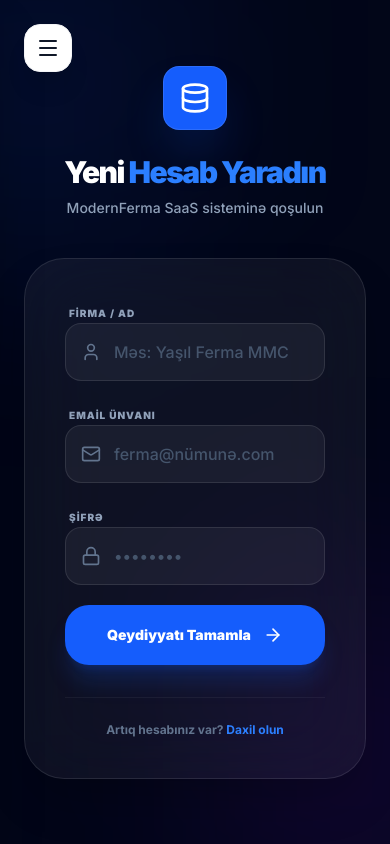
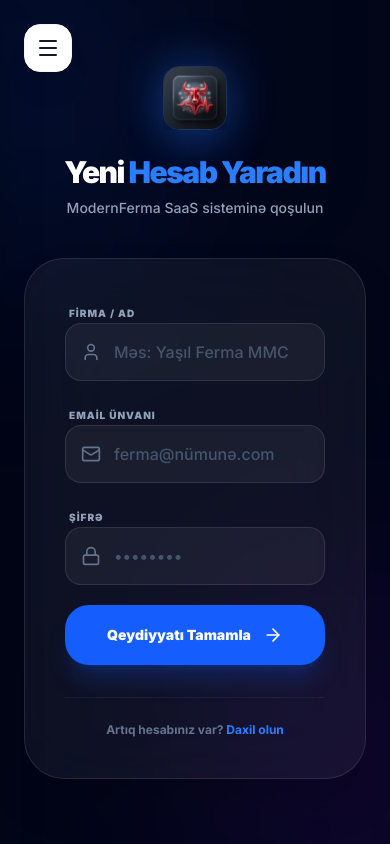
Before and after one commit to ezizovrufet26-bot/modern-ferma, a Next.js app: page /register in a window 390 px wide. Built offline with nearby package versions, Linux system fonts and the light colour scheme.

Commit message:
final: mobile optimization and auto-activate users

```diff
--- a/src/app/api/register/route.ts
+++ b/src/app/api/register/route.ts
@@ -31,7 +31,7 @@
         name,
         email,
         password: hashedPassword,
-        isActive: false, // Default olaraq passiv
+        isActive: true, // Qeydiyyatdan sonra dərhal aktiv olsun
         role: 'USER',
       },
     });
--- a/src/app/register/page.tsx
+++ b/src/app/register/page.tsx
@@ -48,9 +48,9 @@
           <div className="w-20 h-20 bg-emerald-500 rounded-full flex items-center justify-center mx-auto mb-8 shadow-2xl shadow-emerald-500/20">
             <CheckCircle2 className="w-10 h-10 text-white" />
           </div>
-          <h2 className="text-3xl font-black text-white mb-4">Müraciətiniz Alındı!</h2>
+          <h2 className="text-3xl font-black text-white mb-4">Xoş Gəldiniz!</h2>
           <p className="text-slate-400 font-medium mb-8">
-            Hesabınız yaradıldı. Rufet bəy tərəfindən təsdiqləndikdən sonra daxil ola biləcəksiniz. Zəhmət olmasa bizimlə əlaqə saxlayın.
+            Hesabınız uğurla yaradıldı. Artıq daxil olaraq fermanızı idarə etməyə başlaya bilərsiniz.
           </p>
           <Link href="/login" className="inline-flex items-center gap-2 text-blue-500 font-black uppercase tracking-widest hover:text-blue-400 transition-colors">
             Giriş səhifəsinə qayıt <ArrowRight className="w-4 h-4" />
@@ -68,8 +68,9 @@
 
       <div className="w-full max-w-md relative z-10">
         <div className="text-center mb-10">
-          <div className="w-16 h-16 bg-blue-600 rounded-2xl flex items-center justify-center mx-auto mb-6 shadow-2xl shadow-blue-600/30 border border-white/10">
-            <Database className="w-8 h-8 text-white" />
+          <div className="w-16 h-16 relative mx-auto mb-6 shadow-2xl shadow-blue-600/30">
+             <div className="absolute inset-0 bg-blue-500 blur-xl opacity-30 animate-pulse" />
+             <img src="/app_icon.png" className="w-full h-full rounded-2xl object-cover relative z-10 border border-white/10" alt="Logo" />
           </div>
           <h1 className="text-3xl font-black text-white tracking-tighter mb-2">
             Yeni <span className="text-blue-500">Hesab Yaradın</span>
```
